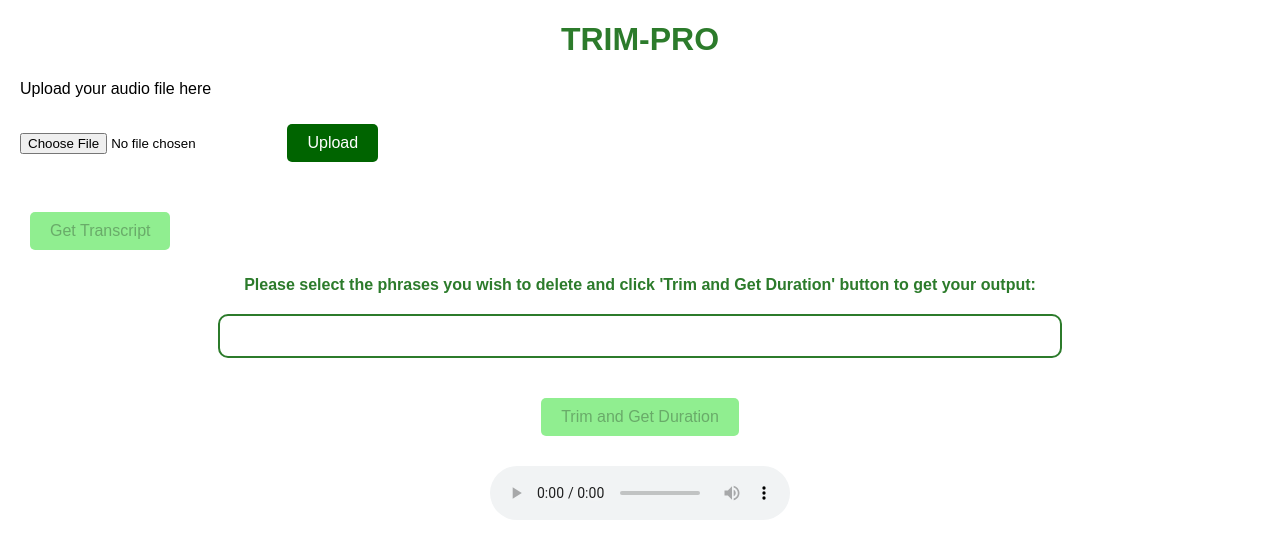
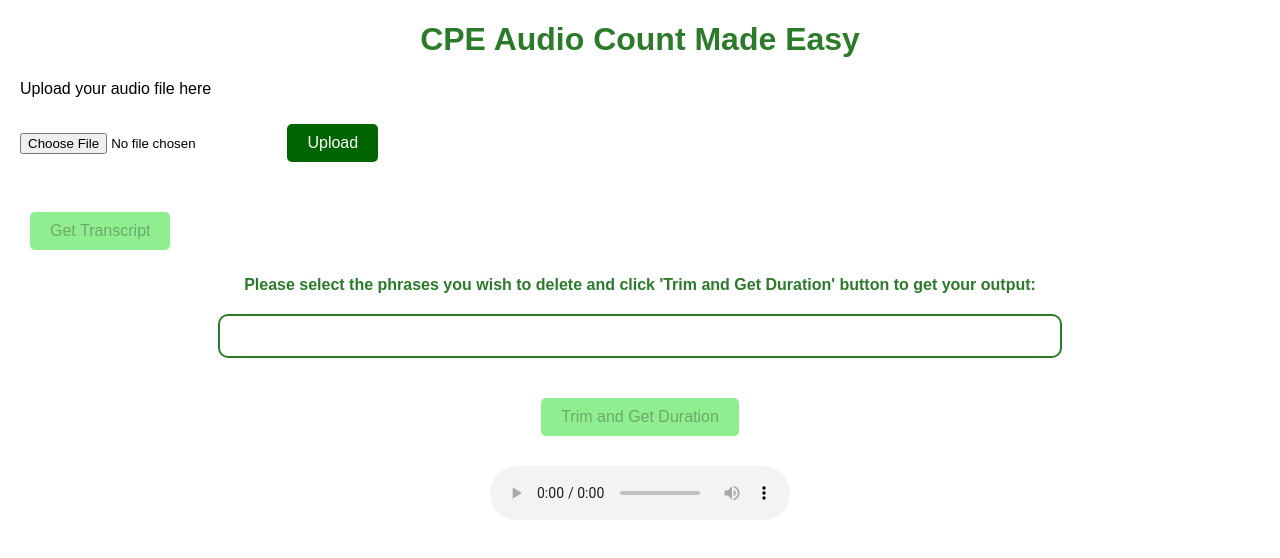
Before and after one commit to Sid-Veeravalli/trim-pro, a plain HTML site: page Static/index.html in a window 1280 px wide. Drawn offline with Linux system fonts and the light colour scheme.

Commit message:
Update index.html

```diff
--- a/Static/index.html
+++ b/Static/index.html
@@ -3,7 +3,7 @@
 <head>
     <meta charset="UTF-8">
     <meta name="viewport" content="width=device-width, initial-scale=1.0">
-    <title>TRIM-PRO</title>
+    <title>CPE Audio Count Made Easy</title>
     <style>
         body {
             font-family: Arial, sans-serif;
@@ -96,7 +96,7 @@
     </style>
 </head>
 <body>
-    <h1>TRIM-PRO</h1>
+    <h1>CPE Audio Count Made Easy</h1>
 
     <!-- Upload Section -->
     <div class="section">
```
